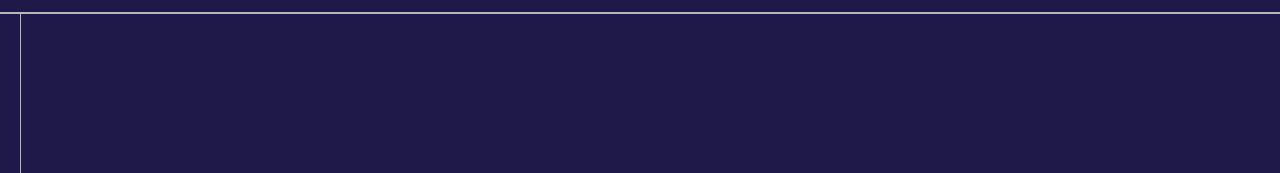
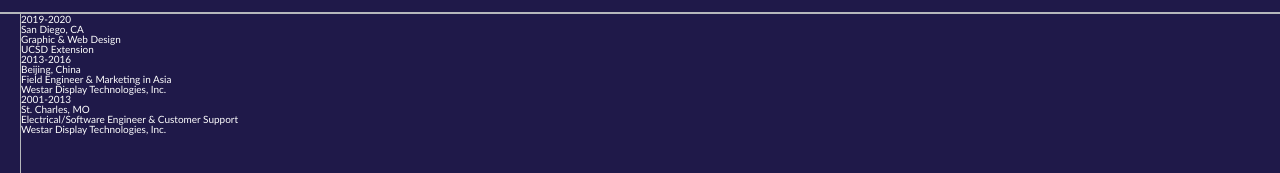
Before and after one commit to IrisCheng18/Resume, a plain HTML site: page index.html in a window 1280 px wide. Shown: the part 363-536 px from the top of the page. Drawn offline with nearby package versions, Linux system fonts and the light colour scheme.

```diff
--- a/css/style.css
+++ b/css/style.css
@@ -110,7 +110,7 @@ nav.grid {
 }
 
 /*
- * --- CONTENT STYLES ---
+ * --- RESUME CONTENT STYLES ---
  */
 .content {
   padding: 0 2em;
@@ -123,6 +123,13 @@ nav.grid {
   height: 1600px;
   border-left: 1px solid #b5b7bb;
 }
+
+.resume {
+  grid-template-rows: auto 1fr auto;
+  grid-template-columns: 1fr 3fr;
+}
+
+
 
 /*
  * --- CONTACT FORM STYLES ---
--- a/index.html
+++ b/index.html
@@ -167,8 +167,16 @@
     <section class="content grid">
         <div class="timeline"></div>
 
-        <section id="portfolio">
+        <section id="resume-skills">
             <section class="resume">
+                <p class="year">2019-2020</p>
+                <p class="separator"></p>
+                <p class="city">San Diego, CA</p>
+                <p class="profession">Graphic & Web Design</p>
+                <p class="company">UCSD Extension</p>
+            </section>
+
+            <section class="portfolio">
 
             </section>
 
@@ -177,7 +185,19 @@
             </section>
 
             <section class="resume">
+                <p class="year">2013-2016</p>
+                <p class="separator"></p>
+                <p class="city">Beijing, China</p>
+                <p class="profession">Field Engineer & Marketing in Asia</p>
+                <p class="company">Westar Display Technologies, Inc.</p>
+            </section>
 
+            <section class="resume">
+                <p class="year">2001-2013</p>
+                <p class="separator"></p>
+                <p class="city">St. Charles, MO</p>
+                <p class="profession">Electrical/Software Engineer & Customer Support</p>
+                <p class="company">Westar Display Technologies, Inc.</p>
             </section>
 
             <section class="skills">
--- a/js/scripts.js
+++ b/js/scripts.js
@@ -49,7 +49,7 @@ $(function () {
 
         $item.find('svg').drawsvg().drawsvg('animate');
 
-        let myVar = setTimeout(myFunction, 10000);
+        setTimeout(myFunction, 10000);
 
         function myFunction() {
             $item.removeClass('active');
```
